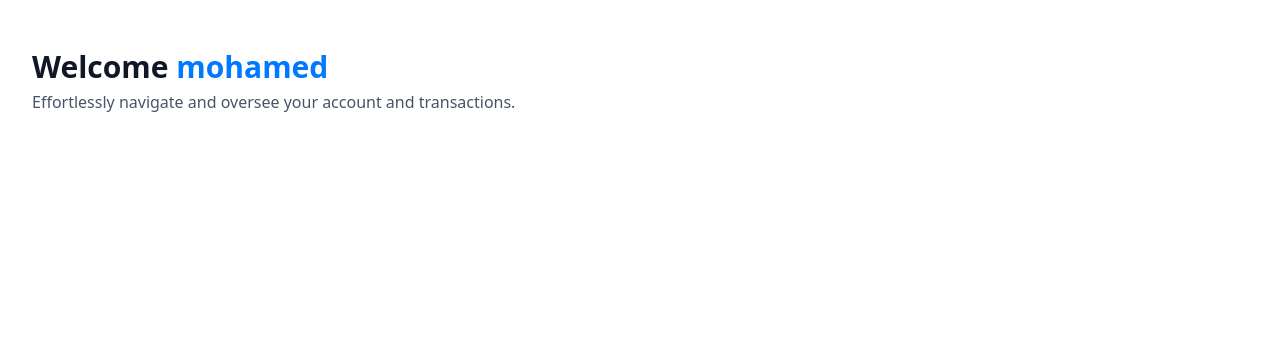
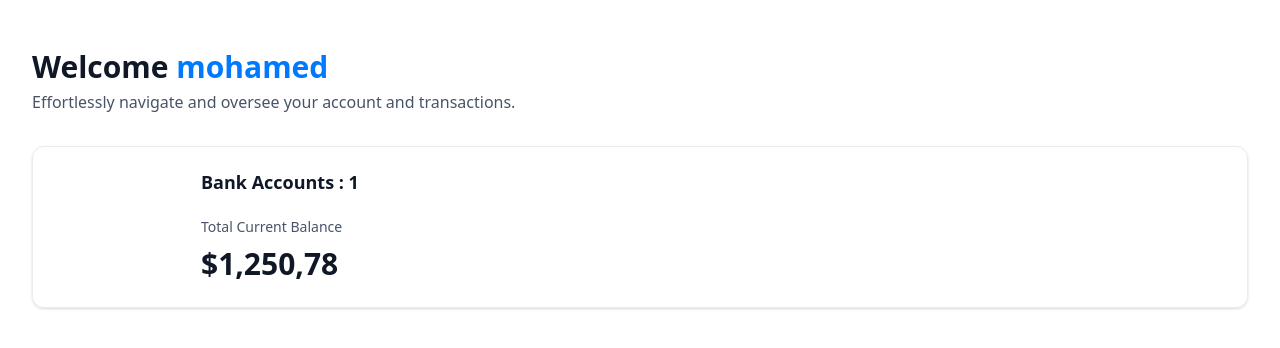
Before and after one commit to mohamedo396/banking_app, a Next.js app: page / in a window 1280 px wide. Shown: the top 348 px of the page. Built offline with nearby package versions, Linux system fonts and the light colour scheme.

Commit message:
Couner component

```diff
--- a/app/(root)/page.tsx
+++ b/app/(root)/page.tsx
@@ -1,4 +1,5 @@
 import HeaderBox from '@/components/HeaderBox'
+import TotalBalanceBox from '@/components/TotalBalanceBox';
 import React from 'react'
 
 const Home = () => {
@@ -14,6 +15,12 @@
             subtext="Effortlessly navigate and oversee your account and transactions."
           />
 
+          <TotalBalanceBox
+            accounts={[]}
+            totalBanks={1}
+            totalCurrentBalance={1250.78}
+          />
+
         </header>
       </div>
 
--- /dev/null
+++ b/components/AnimatedCounter.tsx
@@ -0,0 +1,18 @@
+"use client"
+import CountUp from "react-countup"
+const AnimatedCounter = ({amount}:{amount:number}) => {
+  return (
+    <div className="w-full">
+      <CountUp
+        decimals={2}
+        decimal=","
+        prefix="$"
+        end={amount}
+
+      />
+
+    </div>
+  )
+}
+
+export default AnimatedCounter
--- /dev/null
+++ b/components/TotalBalanceBox.tsx
@@ -0,0 +1,27 @@
+import AnimatedCounter from "./AnimatedCounter"
+const TotalBalanceBox = ({accounts=[],totalBanks,totalCurrentBalance}:TotlaBalanceBoxProps) => {
+  return (
+    <section className='total-balance'>
+        <div className='total-balance-chart'>
+            {/*Doughnutchart*/}
+        </div>
+
+        <div className='flex flex-col gap-6'>
+            <h2 className='header-2'>
+                Bank Accounts : {totalBanks}
+            </h2>
+            <div className='flex flex-col gap-2'>
+                <p className='total-balance-label'>
+                    Total Current Balance
+                </p>
+
+                <div className='total-balance-amount flex-center gap-2'>
+                   <AnimatedCounter amount={totalCurrentBalance}/>
+                </div>
+            </div>
+        </div>
+    </section>
+  )
+}
+
+export default TotalBalanceBox
--- a/package.json
+++ b/package.json
@@ -16,6 +16,7 @@
     "next": "14.2.3",
     "query-string": "^9.0.0",
     "react": "^18",
+    "react-countup": "^6.5.3",
     "react-dom": "^18",
     "tailwind-merge": "^2.3.0",
     "tailwindcss-animate": "^1.0.7"
```
Also changed, not shown: 1 other file (tests, documents, lock files or other folders).
